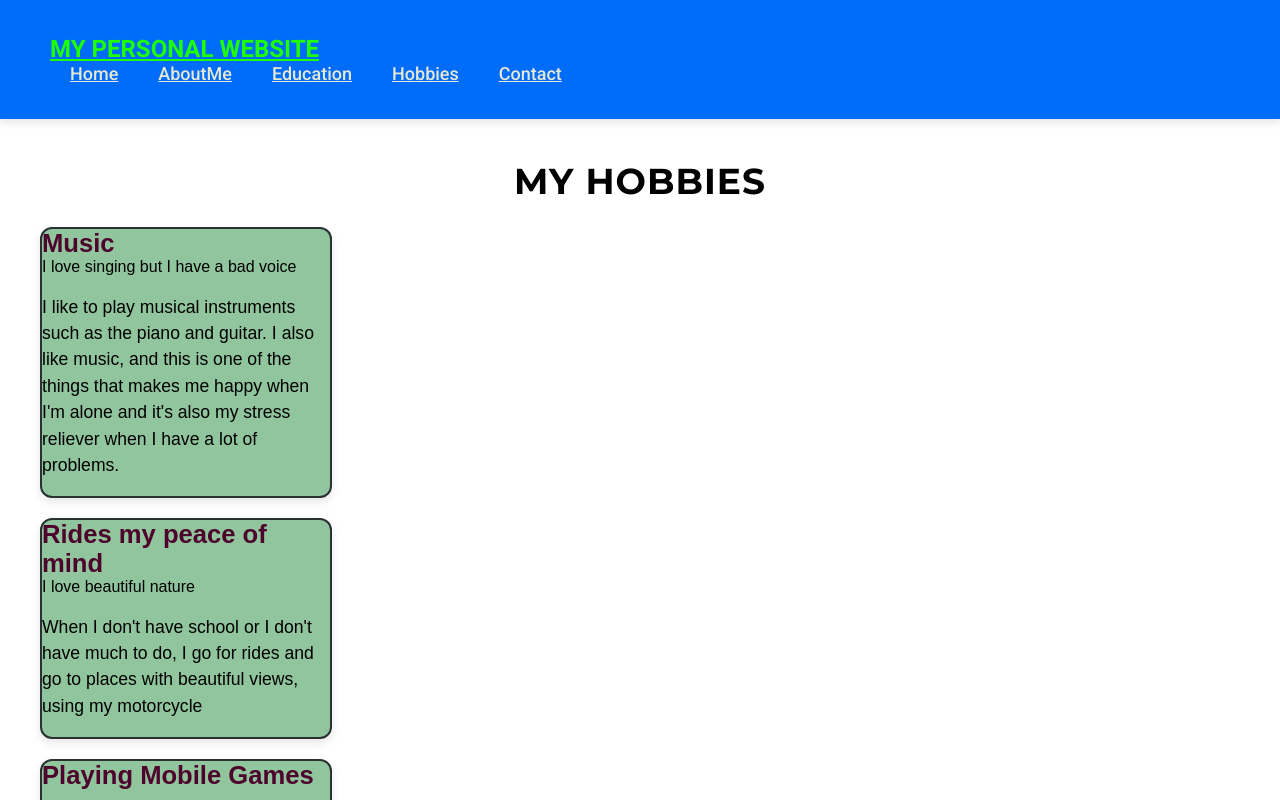
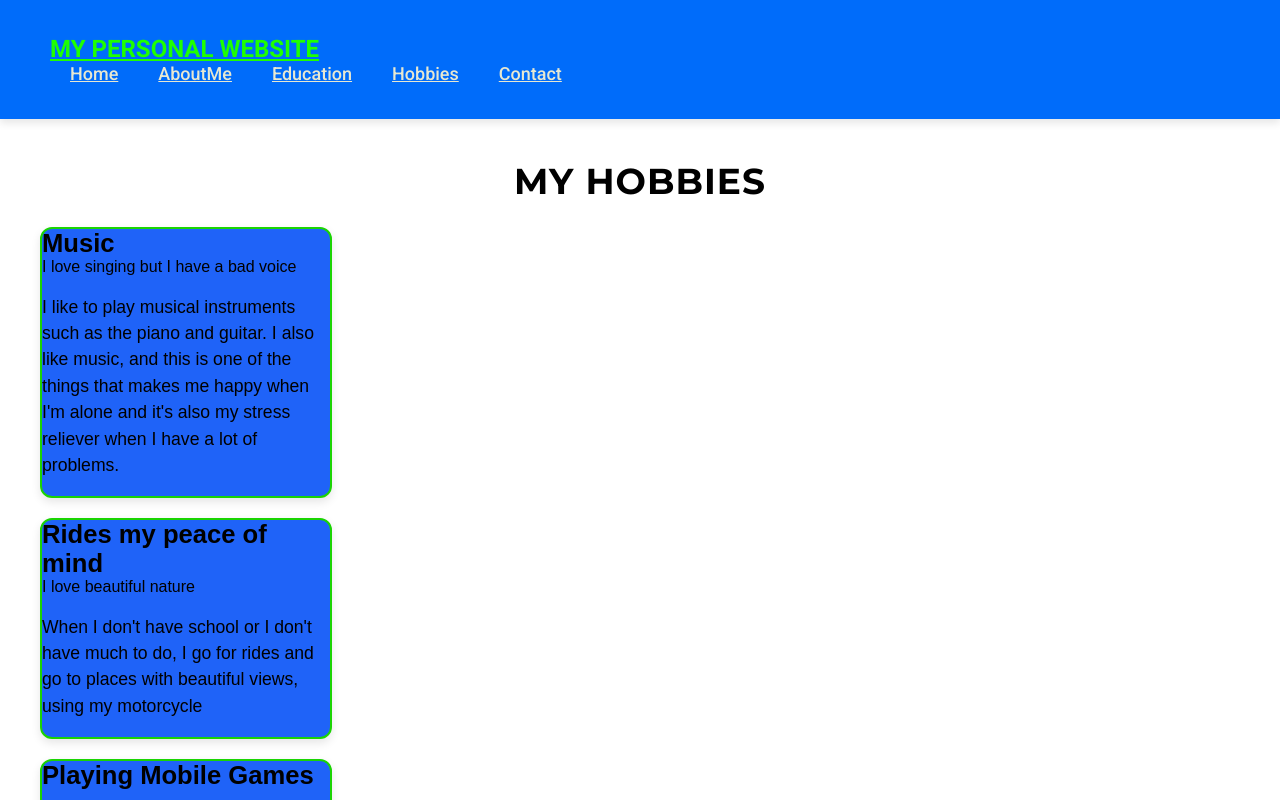
Before and after one commit to delossantos11/frontend2, a React (Vite) app: page /hobbies in a window 1280 px wide. Shown: the top 800 px of the page. Built offline with nearby package versions, Linux system fonts and the light colour scheme.

Commit message:
Update Hobbies.css

```diff
--- a/src/Hobbies.css
+++ b/src/Hobbies.css
@@ -9,12 +9,12 @@
 
 .card {
     margin-bottom: 20px;
-    border: 2px solid #2A3132;
+    border: 2px solid #1bd403;
     border-radius: 12px;
     overflow: hidden;
     transition: transform 0.3s ease, box-shadow 0.3s ease;
-    box-shadow: 0 4px 10px rgba(0, 0, 0, 0.1);
-    background-color: #90c59d;
+    box-shadow: 0 4px 10px rgba(8, 8, 8, 0.1);
+    background-color: #1f63f8;
 }
 
 .card:hover {
@@ -25,7 +25,7 @@
 .card-title {
     font-size: 1.6rem;
     font-weight: 600;
-    color: #4e032d;
+    color: #000000;
 }
 
 .card-subtitle {
```
